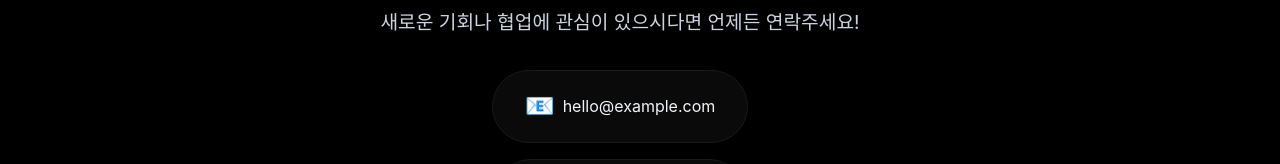
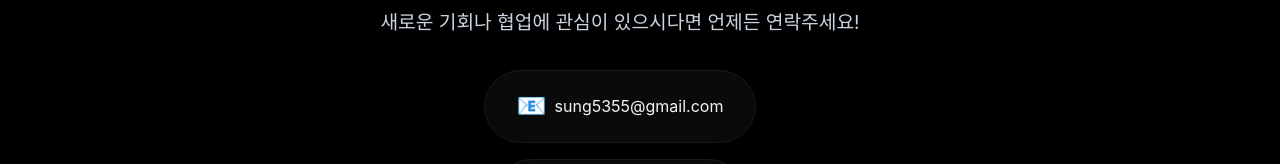
Before and after one commit to Yangs1s/career-page, a Vue app: page / in a window 1280 px wide. Shown: the part 3153-3317 px from the top of the page. Built offline with nearby package versions, Linux system fonts and the light colour scheme.

Commit message:
feat: data 수정

```diff
--- a/package.json
+++ b/package.json
@@ -17,7 +17,7 @@
   },
   "devDependencies": {
     "@vitejs/plugin-vue": "^6.0.1",
-    "gh-pages": "^6.1.1",
+    "gh-pages": "^6.3.0",
     "vite": "^7.1.11",
     "vite-plugin-vue-devtools": "^8.0.3"
   }
--- a/src/data/profile.js
+++ b/src/data/profile.js
@@ -1,9 +1,9 @@
 export const profile = {
   name: '양성진',
   title: 'Frontend Developer',
-  email: 'hello@example.com',
-  github: 'github.com/username',
-  linkedin: 'linkedin.com/in/username',
+  email: 'sung5355@gmail.com',
+  github: 'github.com/yangs1s',
+  linkedin: 'linkedin.com/in/yangs1s',
   bio: '혁신적인 웹 솔루션을 만드는 것을 좋아하는 개발자입니다. 사용자 경험과 코드 품질에 열정을 가지고 있습니다.',
   // 프로필 이미지 경로 (public 폴더에 이미지를 넣거나 URL을 사용하세요)
   image: '/profile.jpg' // 또는 'https://example.com/your-image.jpg'
--- a/vite.config.js
+++ b/vite.config.js
@@ -18,5 +18,5 @@ export default defineConfig({
   // GitHub Pages 배포를 위한 base 설정
   // 저장소 이름이 'mycareer'라면 '/mycareer/'로 설정
   // username.github.io 저장소라면 '/'로 설정
-  base: '/mycareer/',
+  base: '/yangs1s/',
 })
```
Also changed, not shown: 1 other file (tests, documents, lock files or other folders).
